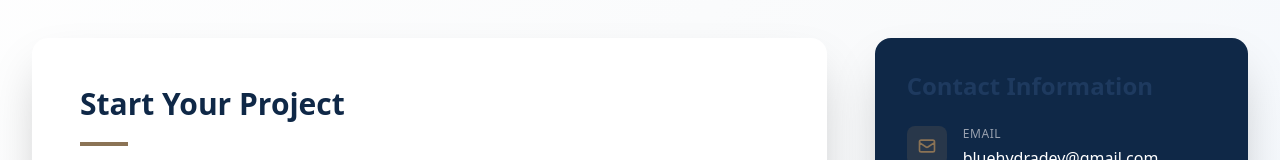
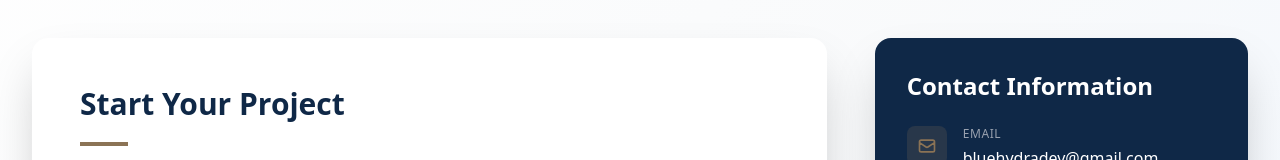
Before and after one commit to IsraelBosun/bluehydra, a Next.js app: page /contact in a window 1280 px wide. Shown: the part 362-522 px from the top of the page. Built offline with nearby package versions, Linux system fonts and the light colour scheme; no server answers.

Commit message:
minor change

```diff
--- a/src/app/contact/page.js
+++ b/src/app/contact/page.js
@@ -244,7 +244,7 @@ export default function ContactPage() {
             {/* Sidebar Information */}
             <div className="space-y-8">
               <div className="bg-navy-deep text-white rounded-2xl shadow-2xl p-8">
-                <h3 className="text-2xl font-bold mb-6">Contact Information</h3>
+                <h3 className="text-2xl text-white font-bold mb-6">Contact Information</h3>
                 <div className="space-y-6">
                   <div className="flex items-start space-x-4">
                     <div className="flex-shrink-0 w-10 h-10 bg-accent-gold/20 rounded-lg flex items-center justify-center">
```
